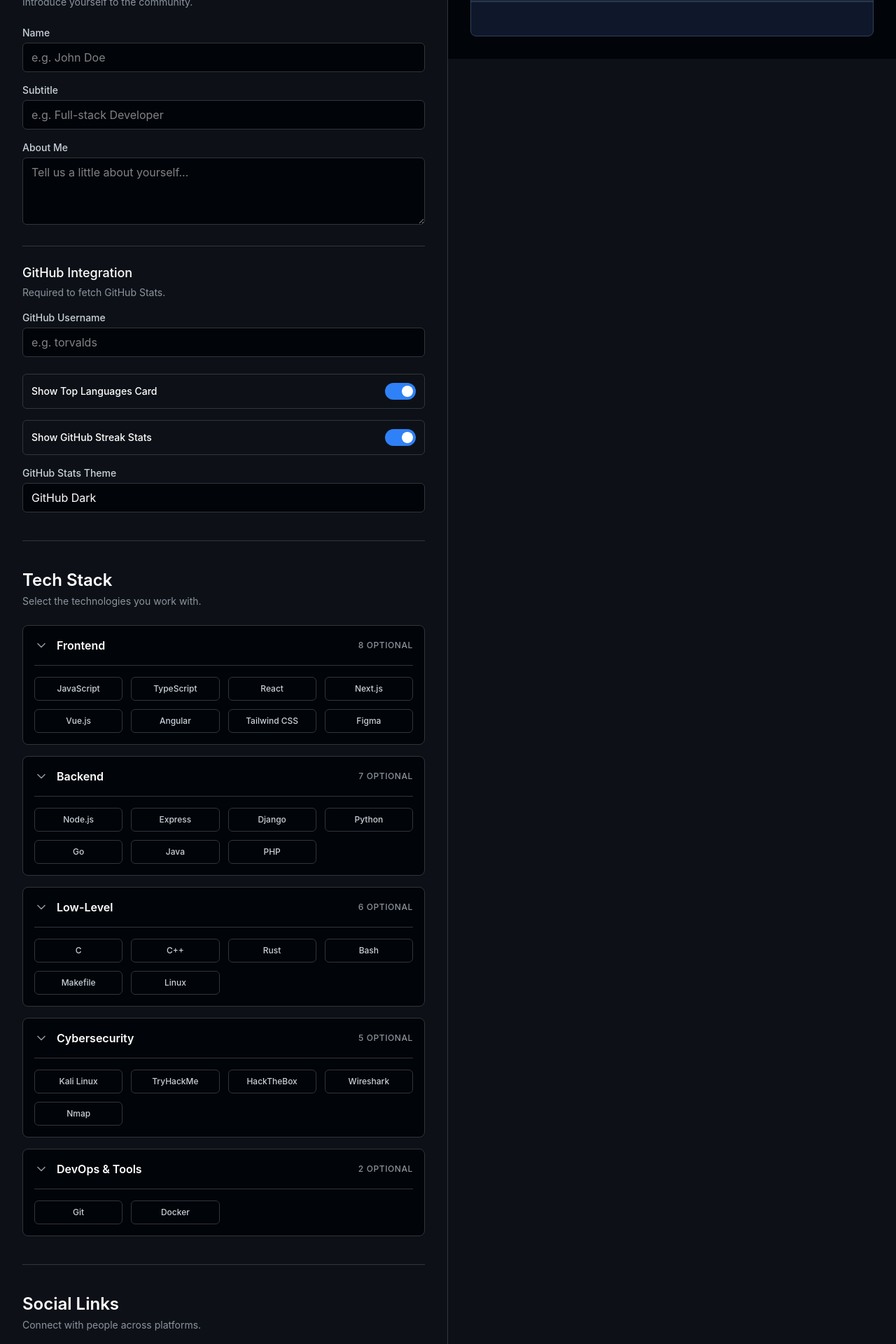
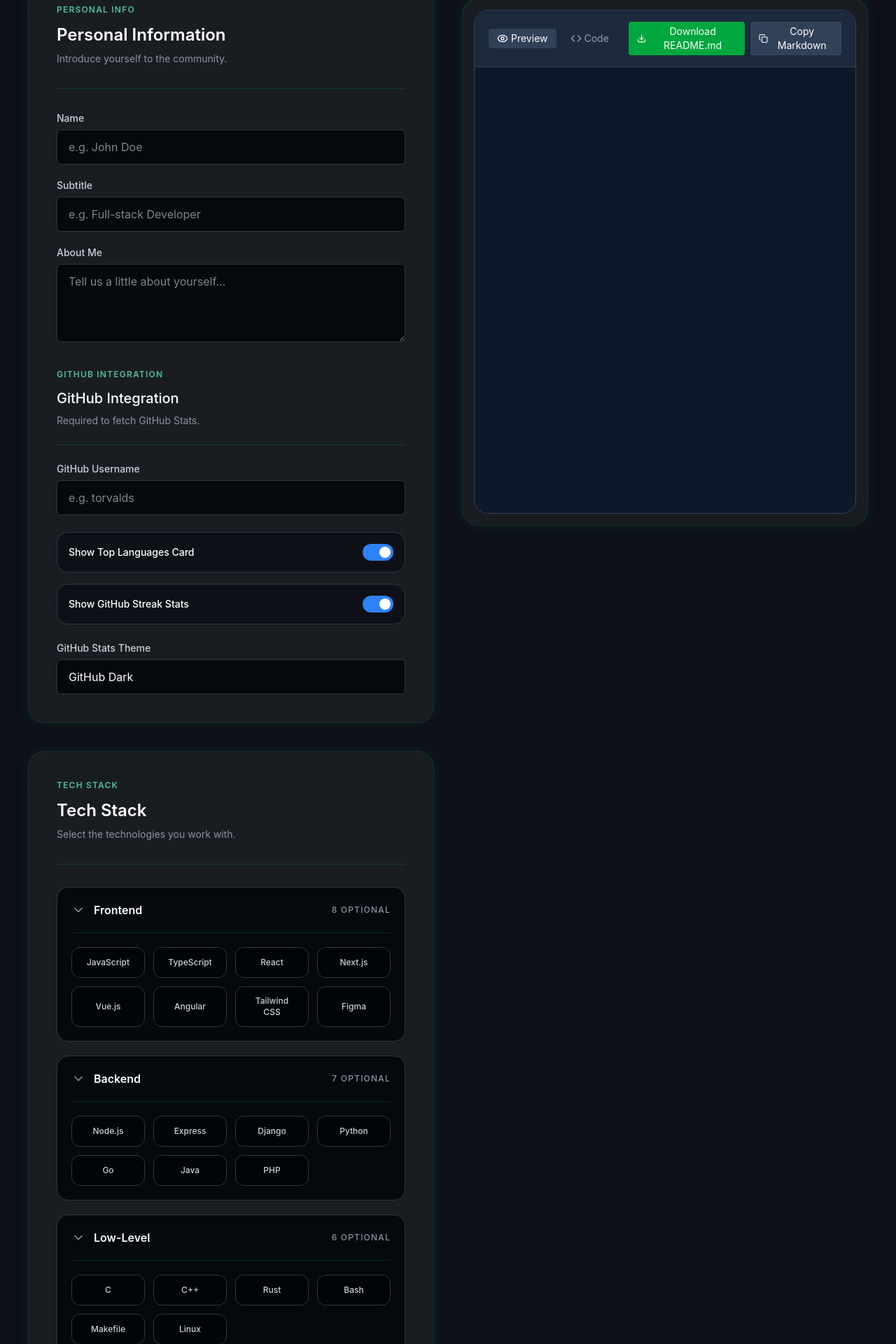
Before and after one commit to imadaghoukad/readme-generator, a React (Vite) app: page / in a window 1280 px wide. Shown: the part 140-2060 px from the top of the page at 70% size. Built offline with nearby package versions, Linux system fonts and the light colour scheme.

Commit message:
Finalized Layout: Added spacing and hierarchy

```diff
--- a/src/App.jsx
+++ b/src/App.jsx
@@ -67,20 +67,20 @@ function App() {
         <h1 className="text-xl font-bold tracking-tight text-white">GitHub Profile README Generator</h1>
       </header>
 
-      <main className="flex-1 flex flex-col md:flex-row overflow-hidden h-[calc(100vh-73px)]">
-        {/* Left Panel - Editor */}
-        <div className="w-full md:w-1/2 h-full overflow-y-auto p-6 md:p-8 border-r border-[var(--color-github-border)] space-y-10 scrollbar-thin">
+      <main className="flex-1 overflow-hidden h-[calc(100vh-73px)]">
+        <div className="h-full overflow-y-auto px-6 py-6 md:px-8 md:py-8 lg:px-10 lg:py-10 scrollbar-thin">
+          <div className="mx-auto grid max-w-[1700px] grid-cols-1 gap-10 xl:grid-cols-2">
+            <div className="space-y-8 xl:space-y-10">
               <FormInputs data={data} updateData={updateData} />
-          <hr className="border-[var(--color-github-border)]" />
               <TechStackSelector selectedTech={data.techStack} updateTech={(tech) => updateData('techStack', tech)} />
-          <hr className="border-[var(--color-github-border)]" />
               <SocialLinks socials={data.socials} updateSocials={updateSocials} />
               <div className="pb-8"></div>
             </div>
 
-        {/* Right Panel - Preview */}
-        <div className="w-full md:w-1/2 h-full overflow-y-auto bg-[var(--color-github-darker)] p-6 md:p-8">
+            <div className="pt-2 md:pt-4 xl:pt-8">
               <PreviewCodePanel data={data} />
+            </div>
+          </div>
         </div>
       </main>
     </div>
--- a/src/components/FormInputs.jsx
+++ b/src/components/FormInputs.jsx
@@ -1,17 +1,21 @@
 export default function FormInputs({ data, updateData }) {
   return (
-    <div className="space-y-6">
+    <section className="rounded-3xl border border-emerald-500/15 bg-white/5 p-8 shadow-[0_0_20px_rgba(16,185,129,0.1)] backdrop-blur-xl md:p-10">
+      <div className="space-y-8">
         <div>
-        <h2 className="text-2xl font-semibold text-white mb-1">Personal Information</h2>
-        <p className="text-[var(--color-github-text-muted)] text-sm mb-4">Introduce yourself to the community.</p>
+          <p className="mb-3 text-xs font-semibold uppercase tracking-widest text-emerald-300/80">Personal Info</p>
+          <h2 className="text-2xl font-semibold text-white mb-2">Personal Information</h2>
+          <p className="text-[var(--color-github-text-muted)] text-sm">Introduce yourself to the community.</p>
         </div>
 
-      <div className="space-y-4">
+        <hr className="border-0 border-t border-emerald-500/20" />
+
+        <div className="space-y-5">
           <div>
-          <label className="block text-sm font-medium text-[var(--color-github-text)] mb-1">Name</label>
+            <label className="block text-sm font-medium text-[var(--color-github-text)] mb-1.5">Name</label>
             <input
               type="text"
-            className="w-full bg-[var(--color-github-darker)] border border-[var(--color-github-border)] rounded-md px-3 py-2 text-white focus:outline-none focus:border-[var(--color-github-accent)] focus:ring-1 focus:ring-[var(--color-github-accent)] transition-colors"
+              className="w-full bg-[var(--color-github-darker)]/80 border border-[var(--color-github-border)] rounded-md px-4 py-3 text-white focus:outline-none focus:border-emerald-400/70 focus:ring-1 focus:ring-emerald-400/60 transition-colors"
               placeholder="e.g. John Doe"
               value={data.name}
               onChange={(e) => updateData('name', e.target.value)}
@@ -19,10 +23,10 @@ export default function FormInputs({ data, updateData }) {
           </div>
 
           <div>
-          <label className="block text-sm font-medium text-[var(--color-github-text)] mb-1">Subtitle</label>
+            <label className="block text-sm font-medium text-[var(--color-github-text)] mb-1.5">Subtitle</label>
             <input
               type="text"
-            className="w-full bg-[var(--color-github-darker)] border border-[var(--color-github-border)] rounded-md px-3 py-2 text-white focus:outline-none focus:border-[var(--color-github-accent)] focus:ring-1 focus:ring-[var(--color-github-accent)] transition-colors"
+              className="w-full bg-[var(--color-github-darker)]/80 border border-[var(--color-github-border)] rounded-md px-4 py-3 text-white focus:outline-none focus:border-emerald-400/70 focus:ring-1 focus:ring-emerald-400/60 transition-colors"
               placeholder="e.g. Full-stack Developer"
               value={data.subtitle}
               onChange={(e) => updateData('subtitle', e.target.value)}
@@ -30,9 +34,9 @@ export default function FormInputs({ data, updateData }) {
           </div>
 
           <div>
-          <label className="block text-sm font-medium text-[var(--color-github-text)] mb-1">About Me</label>
+            <label className="block text-sm font-medium text-[var(--color-github-text)] mb-1.5">About Me</label>
             <textarea
-            className="w-full bg-[var(--color-github-darker)] border border-[var(--color-github-border)] rounded-md px-3 py-2 text-white h-24 resize-y focus:outline-none focus:border-[var(--color-github-accent)] focus:ring-1 focus:ring-[var(--color-github-accent)] transition-colors"
+              className="w-full bg-[var(--color-github-darker)]/80 border border-[var(--color-github-border)] rounded-md px-4 py-3 text-white h-28 resize-y focus:outline-none focus:border-emerald-400/70 focus:ring-1 focus:ring-emerald-400/60 transition-colors"
               placeholder="Tell us a little about yourself..."
               value={data.about}
               onChange={(e) => updateData('about', e.target.value)}
@@ -40,22 +44,28 @@ export default function FormInputs({ data, updateData }) {
           </div>
         </div>
 
-      <div className="pt-6 mt-6 border-t border-[var(--color-github-border)]">
-        <h3 className="text-lg font-medium text-white mb-1">GitHub Integration</h3>
-        <p className="text-[var(--color-github-text-muted)] text-sm mb-4">Required to fetch GitHub Stats.</p>
+        <div className="space-y-6">
           <div>
-          <label className="block text-sm font-medium text-[var(--color-github-text)] mb-1">GitHub Username</label>
+            <p className="mb-3 text-xs font-semibold uppercase tracking-widest text-emerald-300/80">GitHub Integration</p>
+            <h3 className="text-xl font-medium text-white mb-2">GitHub Integration</h3>
+            <p className="text-[var(--color-github-text-muted)] text-sm">Required to fetch GitHub Stats.</p>
+          </div>
+
+          <hr className="border-0 border-t border-emerald-500/20" />
+
+          <div>
+            <label className="block text-sm font-medium text-[var(--color-github-text)] mb-1.5">GitHub Username</label>
             <input
               type="text"
-            className="w-full bg-[var(--color-github-darker)] border border-[var(--color-github-border)] rounded-md px-3 py-2 text-white focus:outline-none focus:border-[var(--color-github-accent)] focus:ring-1 focus:ring-[var(--color-github-accent)] transition-colors"
+              className="w-full bg-[var(--color-github-darker)]/80 border border-[var(--color-github-border)] rounded-md px-4 py-3 text-white focus:outline-none focus:border-emerald-400/70 focus:ring-1 focus:ring-emerald-400/60 transition-colors"
               placeholder="e.g. torvalds"
               value={data.github}
               onChange={(e) => updateData('github', e.target.value)}
             />
           </div>
 
-        <div className="mt-6 space-y-4">
-          <div className="flex items-center justify-between p-3 rounded-md bg-[var(--color-github-dark)] border border-[var(--color-github-border)]">
+          <div className="space-y-4">
+            <div className="flex items-center justify-between p-4 rounded-2xl bg-[var(--color-github-dark)]/90 border border-[var(--color-github-border)]">
               <span className="text-sm font-medium text-white">Show Top Languages Card</span>
               <button
                 onClick={() => updateData('showLanguages', !data.showLanguages)}
@@ -65,7 +75,7 @@ export default function FormInputs({ data, updateData }) {
               </button>
             </div>
 
-          <div className="flex items-center justify-between p-3 rounded-md bg-[var(--color-github-dark)] border border-[var(--color-github-border)]">
+            <div className="flex items-center justify-between p-4 rounded-2xl bg-[var(--color-github-dark)]/90 border border-[var(--color-github-border)]">
               <span className="text-sm font-medium text-white">Show GitHub Streak Stats</span>
               <button
                 onClick={() => updateData('showStreak', !data.showStreak)}
@@ -76,10 +86,10 @@ export default function FormInputs({ data, updateData }) {
             </div>
           </div>
 
-        <div className="mt-4">
-          <label className="block text-sm font-medium text-[var(--color-github-text)] mb-1">GitHub Stats Theme</label>
+          <div>
+            <label className="block text-sm font-medium text-[var(--color-github-text)] mb-1.5">GitHub Stats Theme</label>
             <select
-            className="w-full bg-[var(--color-github-darker)] border border-[var(--color-github-border)] rounded-md px-3 py-2 text-white focus:outline-none focus:border-[var(--color-github-accent)] focus:ring-1 focus:ring-[var(--color-github-accent)] transition-colors appearance-none cursor-pointer"
+              className="w-full bg-[var(--color-github-darker)]/80 border border-[var(--color-github-border)] rounded-md px-4 py-3 text-white focus:outline-none focus:border-emerald-400/70 focus:ring-1 focus:ring-emerald-400/60 transition-colors appearance-none cursor-pointer"
               value={data.statsTheme}
               onChange={(e) => updateData('statsTheme', e.target.value)}
             >
@@ -91,5 +101,6 @@ export default function FormInputs({ data, updateData }) {
           </div>
         </div>
       </div>
+    </section>
   );
 }
--- a/src/components/PreviewCodePanel.jsx
+++ b/src/components/PreviewCodePanel.jsx
@@ -1,5 +1,5 @@
 import { useState } from 'react';
-import { Copy, Download, Check, Eye, Code } from 'lucide-react';
+import { Copy, Download, Eye, Code } from 'lucide-react';
 import ReactMarkdown from 'react-markdown';
 import rehypeRaw from 'rehype-raw';
 import { generateMarkdown } from '../utils/markdownGenerator';
@@ -29,8 +29,9 @@ const PreviewCodePanel = ({ data }) => {
   };
 
   return (
-    <div className="bg-slate-900 rounded-lg border border-slate-700 overflow-hidden flex flex-col h-full">
-      <div className="flex items-center justify-between px-4 py-2 bg-slate-800 border-b border-slate-700">
+    <section className="rounded-3xl border border-emerald-500/15 bg-white/5 p-3 shadow-[0_0_20px_rgba(16,185,129,0.1)] backdrop-blur-xl md:p-4">
+      <div className="bg-slate-900 rounded-[1.25rem] border border-slate-700 overflow-hidden flex flex-col h-full min-h-[720px]">
+        <div className="flex flex-col gap-4 border-b border-slate-700 bg-slate-800 px-5 py-4 lg:flex-row lg:items-center lg:justify-between">
           <div className="flex space-x-2">
             <button
               onClick={() => setIsPreview(true)}
@@ -58,7 +59,7 @@ const PreviewCodePanel = ({ data }) => {
             </button>
           </div>
         </div>
-      <div className="flex-1 overflow-auto p-6 scrollbar-thin">
+        <div className="flex-1 overflow-auto p-7 md:p-8 scrollbar-thin">
           {isPreview ? (
             <div className="prose prose-invert max-w-none markdown-preview">
               <ReactMarkdown rehypePlugins={[rehypeRaw]}>
@@ -72,6 +73,7 @@ const PreviewCodePanel = ({ data }) => {
           )}
         </div>
       </div>
+    </section>
   );
 };
 
--- a/src/components/SocialLinks.jsx
+++ b/src/components/SocialLinks.jsx
@@ -12,24 +12,28 @@ const socialPlatforms = [
 
 export default function SocialLinks({ socials, updateSocials }) {
   return (
-    <div className="space-y-6">
+    <section className="rounded-3xl border border-emerald-500/15 bg-white/5 p-8 shadow-[0_0_20px_rgba(16,185,129,0.1)] backdrop-blur-xl md:p-10">
+      <div className="space-y-8">
       <div>
-        <h2 className="text-2xl font-semibold text-white mb-1">Social Links</h2>
-        <p className="text-[var(--color-github-text-muted)] text-sm mb-4">Connect with people across platforms.</p>
+        <p className="mb-3 text-xs font-semibold uppercase tracking-widest text-emerald-300/80">Social Links</p>
+        <h2 className="text-2xl font-semibold text-white mb-2">Social Links</h2>
+        <p className="text-[var(--color-github-text-muted)] text-sm">Connect with people across platforms.</p>
       </div>
 
-      <div className="space-y-4">
+      <hr className="border-0 border-t border-emerald-500/20" />
+
+      <div className="space-y-5">
         {socialPlatforms.map(platform => {
           const Icon = platform.icon;
           return (
-            <div key={platform.id} className="flex flex-col sm:flex-row sm:items-center gap-2 sm:gap-4">
-              <label className="flex items-center gap-2 sm:w-32 text-sm font-medium text-[var(--color-github-text)]">
+            <div key={platform.id} className="flex flex-col sm:flex-row sm:items-center gap-3 sm:gap-5">
+              <label className="flex items-center gap-2 sm:w-36 text-sm font-medium text-[var(--color-github-text)]">
                 <Icon className="w-5 h-5 text-[var(--color-github-text-muted)]" />
                 {platform.name}
               </label>
               <input
                 type={platform.id === 'email' ? 'email' : 'url'}
-                className="flex-1 bg-[var(--color-github-darker)] border border-[var(--color-github-border)] rounded-md px-3 py-2 text-white focus:outline-none focus:border-[var(--color-github-accent)] focus:ring-1 focus:ring-[var(--color-github-accent)] transition-colors"
+                className="flex-1 bg-[var(--color-github-darker)]/80 border border-[var(--color-github-border)] rounded-md px-4 py-3 text-white focus:outline-none focus:border-emerald-400/70 focus:ring-1 focus:ring-emerald-400/60 transition-colors"
                 placeholder={platform.placeholder}
                 value={socials[platform.id]}
                 onChange={(e) => updateSocials(platform.id, e.target.value)}
@@ -38,6 +42,7 @@ export default function SocialLinks({ socials, updateSocials }) {
           );
         })}
       </div>
-    </div>
+      </div>
+    </section>
   );
 }
--- a/src/components/TechStackSelector.jsx
+++ b/src/components/TechStackSelector.jsx
@@ -68,22 +68,26 @@ export default function TechStackSelector({ selectedTech, updateTech }) {
   };
 
   return (
-    <div className="space-y-6">
+    <section className="rounded-3xl border border-emerald-500/15 bg-white/5 p-8 shadow-[0_0_20px_rgba(16,185,129,0.1)] backdrop-blur-xl md:p-10">
+      <div className="space-y-8">
       <div>
-        <h2 className="text-2xl font-semibold text-white mb-1">Tech Stack</h2>
-        <p className="text-[var(--color-github-text-muted)] text-sm mb-4">Select the technologies you work with.</p>
+        <p className="mb-3 text-xs font-semibold uppercase tracking-widest text-emerald-300/80">Tech Stack</p>
+        <h2 className="text-2xl font-semibold text-white mb-2">Tech Stack</h2>
+        <p className="text-[var(--color-github-text-muted)] text-sm">Select the technologies you work with.</p>
       </div>
 
-      <div className="space-y-4">
+      <hr className="border-0 border-t border-emerald-500/20" />
+
+      <div className="space-y-5">
         {Object.entries(techCategories).map(([category, items]) => {
           const isExpanded = expandedCategories[category];
           const selectedInCategory = items.filter(tech => selectedTech.some(t => t.name === tech.name)).length;
 
           return (
-            <div key={category} className="border border-[var(--color-github-border)] rounded-lg overflow-hidden bg-[var(--color-github-darker)]">
+            <div key={category} className="border border-[var(--color-github-border)] rounded-2xl overflow-hidden bg-[var(--color-github-darker)]/80">
               <button
                 onClick={() => toggleCategory(category)}
-                className="w-full flex items-center justify-between p-4 hover:bg-[var(--color-github-dark)] transition-colors text-left"
+                className="w-full flex items-center justify-between p-5 hover:bg-[var(--color-github-dark)] transition-colors text-left"
               >
                 <div className="flex items-center gap-3">
                   {isExpanded ? <ChevronDown className="w-5 h-5 text-[var(--color-github-text-muted)]" /> : <ChevronRight className="w-5 h-5 text-[var(--color-github-text-muted)]" />}
@@ -94,21 +98,21 @@ export default function TechStackSelector({ selectedTech, updateTech }) {
                     </span>
                   )}
                 </div>
-                <span className="text-xs text-[var(--color-github-text-muted)] uppercase tracking-wider font-medium">
+                <span className="text-xs text-[var(--color-github-text-muted)] uppercase tracking-widest font-medium">
                   {items.length} optional
                 </span>
               </button>
 
               {isExpanded && (
-                <div className="p-4 pt-0">
-                  <div className="grid grid-cols-2 sm:grid-cols-3 md:grid-cols-4 gap-3 border-t border-[var(--color-github-border)] pt-4">
+                <div className="px-5 pb-5">
+                  <div className="grid grid-cols-2 sm:grid-cols-3 md:grid-cols-4 gap-3 border-t border-emerald-500/20 pt-5">
                     {items.map(tech => {
                       const isSelected = selectedTech.some(t => t.name === tech.name);
                       return (
                         <button
                           key={tech.name}
                           onClick={() => toggleTech(tech)}
-                          className={`flex items-center justify-center text-center px-3 py-2 rounded-md border text-xs font-medium transition-all duration-200 ease-in-out ${
+                          className={`flex min-h-11 items-center justify-center text-center px-4 py-3 rounded-xl border text-xs font-medium transition-all duration-200 ease-in-out ${
                             isSelected
                               ? 'bg-[var(--color-github-accent)]/20 border-[var(--color-github-accent)] text-[var(--color-github-accent)] shadow-[0_0_10px_rgba(47,129,247,0.3)]'
                               : 'bg-[var(--color-github-darker)] border-[var(--color-github-border)] text-[var(--color-github-text)] hover:border-[var(--color-github-text-muted)] hover:text-white'
@@ -125,6 +129,7 @@ export default function TechStackSelector({ selectedTech, updateTech }) {
           );
         })}
       </div>
-    </div>
+      </div>
+    </section>
   );
 }
```
Lines whose indentation alone changed are shown as unchanged.
